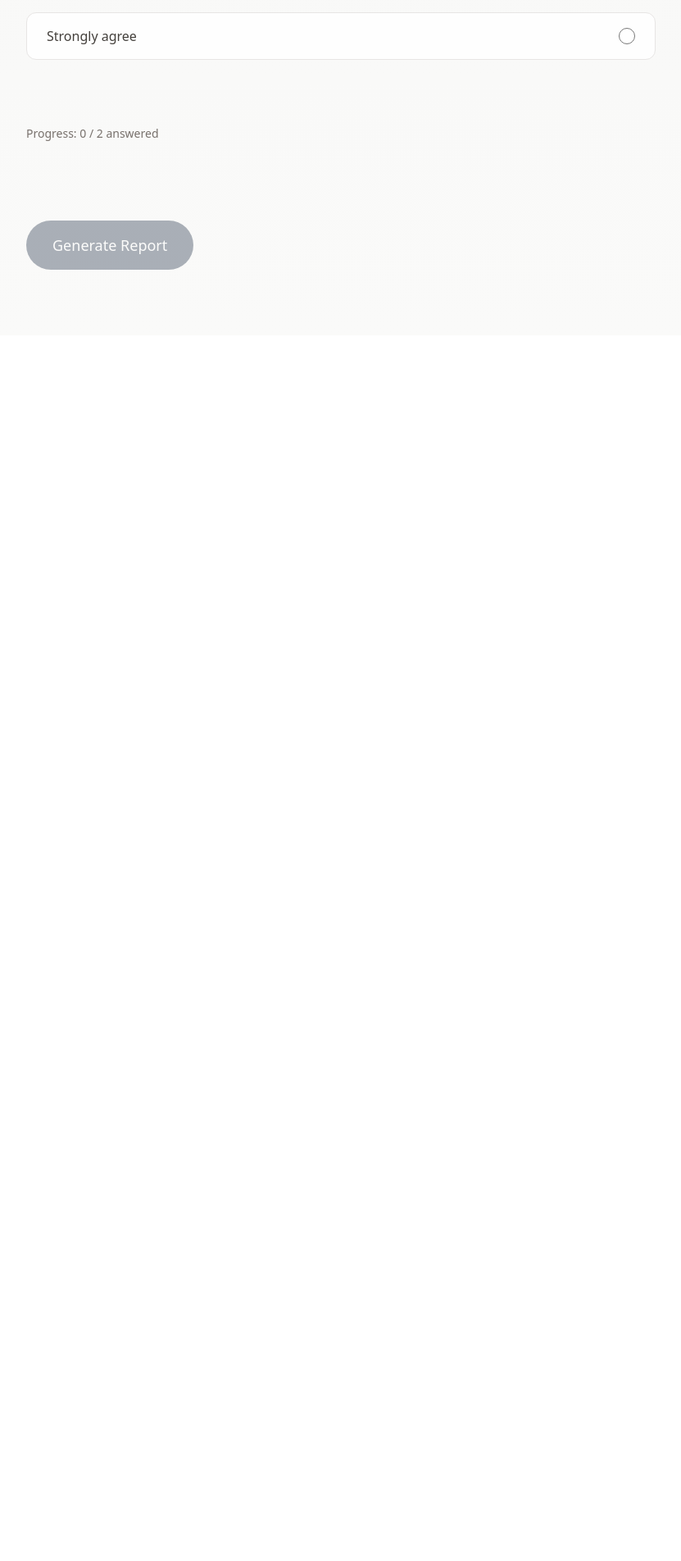
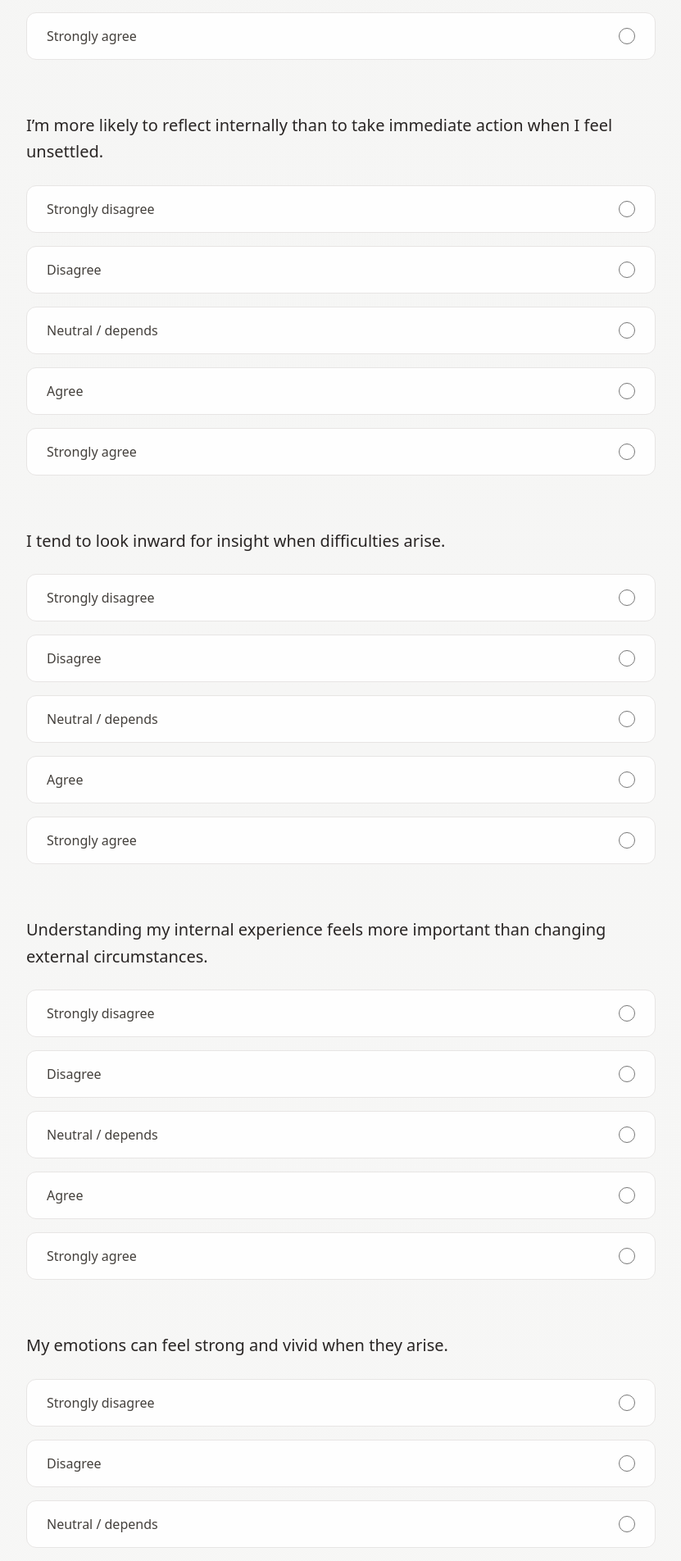
Before and after one commit to stopinder/therapy-orientation-quiz, a Vue app: page / in a window 1280 px wide. Shown: the part 1160-3064 px from the top of the page at 82% size, without its empty margins (224-1055 px from the left). Before the commit the page ends 1569 px from the top, so only its background shows below. Built offline with nearby package versions, Linux system fonts and the light colour scheme.

Commit message:
Restore full 20-question quiz set

```diff
--- a/src/quiz/questions.js
+++ b/src/quiz/questions.js
@@ -1,7 +1,7 @@
 // src/quiz/questions.js
 
 export const questions = [
-    // INTERNAL ↔ EXTERNAL
+    // INTERNAL ↔ EXTERNAL (5)
     {
         id: "IE1",
         dimension: "internalExternal",
@@ -12,5 +12,100 @@ export const questions = [
         dimension: "internalExternal",
         text: "I often try to understand my feelings before deciding what to do about a situation."
     },
-    // …continue for all 20 questions
+    {
+        id: "IE3",
+        dimension: "internalExternal",
+        text: "I’m more likely to reflect internally than to take immediate action when I feel unsettled."
+    },
+    {
+        id: "IE4",
+        dimension: "internalExternal",
+        text: "I tend to look inward for insight when difficulties arise."
+    },
+    {
+        id: "IE5",
+        dimension: "internalExternal",
+        text: "Understanding my internal experience feels more important than changing external circumstances."
+    },
+
+    // EMOTIONAL INTENSITY (5)
+    {
+        id: "EI1",
+        dimension: "emotionalIntensity",
+        text: "My emotions can feel strong and vivid when they arise."
+    },
+    {
+        id: "EI2",
+        dimension: "emotionalIntensity",
+        text: "I notice emotional shifts quickly when something affects me."
+    },
+    {
+        id: "EI3",
+        dimension: "emotionalIntensity",
+        text: "I tend to experience feelings intensely rather than faintly."
+    },
+    {
+        id: "EI4",
+        dimension: "emotionalIntensity",
+        text: "Emotional reactions often come with a noticeable physical or mental charge."
+    },
+    {
+        id: "EI5",
+        dimension: "emotionalIntensity",
+        text: "I’m usually very aware when my emotional state changes."
+    },
+
+    // STRUCTURE PREFERENCE (5)
+    {
+        id: "SP1",
+        dimension: "structurePreference",
+        text: "I feel more comfortable when conversations have a clear direction or focus."
+    },
+    {
+        id: "SP2",
+        dimension: "structurePreference",
+        text: "Having a sense of structure helps me feel safe and oriented."
+    },
+    {
+        id: "SP3",
+        dimension: "structurePreference",
+        text: "I prefer knowing what we’re working toward rather than leaving things open-ended."
+    },
+    {
+        id: "SP4",
+        dimension: "structurePreference",
+        text: "Clear frameworks or plans make it easier for me to engage."
+    },
+    {
+        id: "SP5",
+        dimension: "structurePreference",
+        text: "I find it reassuring when there is a defined process or method."
+    },
+
+    // RELATIONAL SENSITIVITY (5)
+    {
+        id: "RS1",
+        dimension: "relationalSensitivity",
+        text: "The quality of the relationship strongly affects how safe I feel in conversations."
+    },
+    {
+        id: "RS2",
+        dimension: "relationalSensitivity",
+        text: "Feeling understood by the other person matters a great deal to me."
+    },
+    {
+        id: "RS3",
+        dimension: "relationalSensitivity",
+        text: "I’m sensitive to tone, presence, and emotional attunement in interactions."
+    },
+    {
+        id: "RS4",
+        dimension: "relationalSensitivity",
+        text: "Trust and connection are essential for me to open up."
+    },
+    {
+        id: "RS5",
+        dimension: "relationalSensitivity",
+        text: "I notice quickly if I feel emotionally connected or disconnected from someone."
+    }
 ]
```
